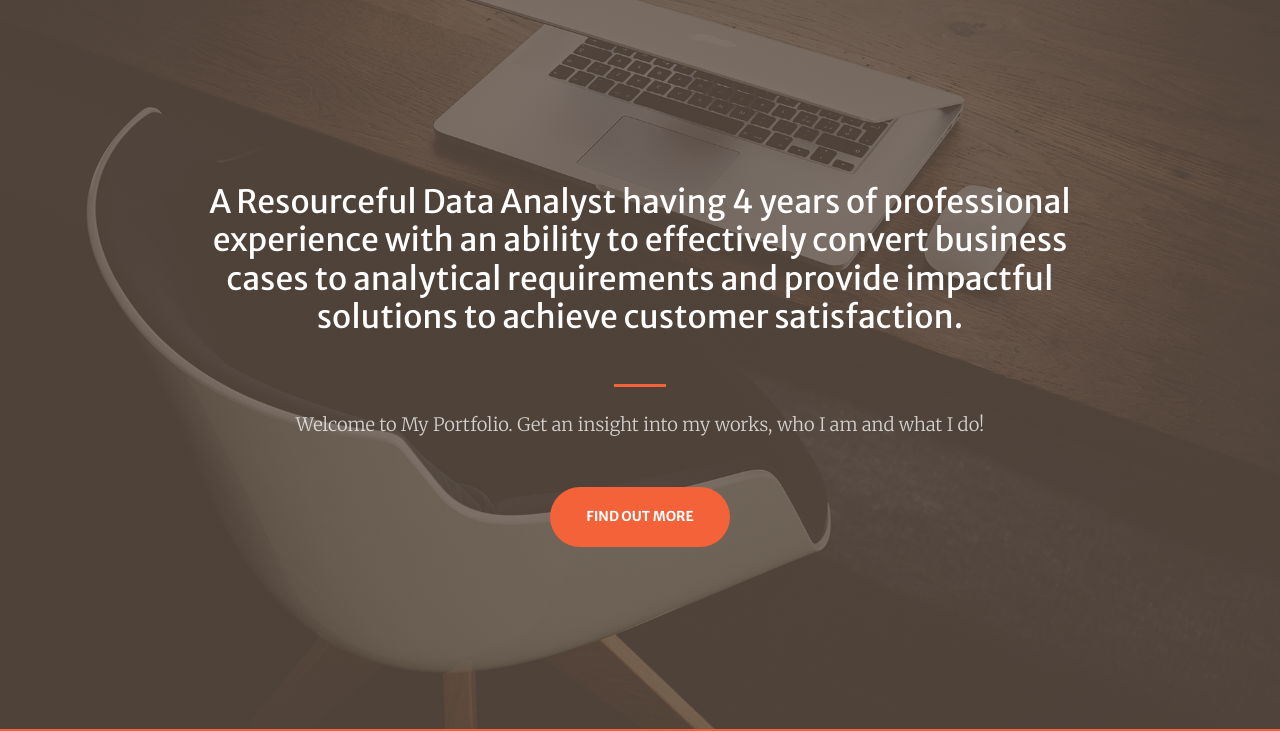
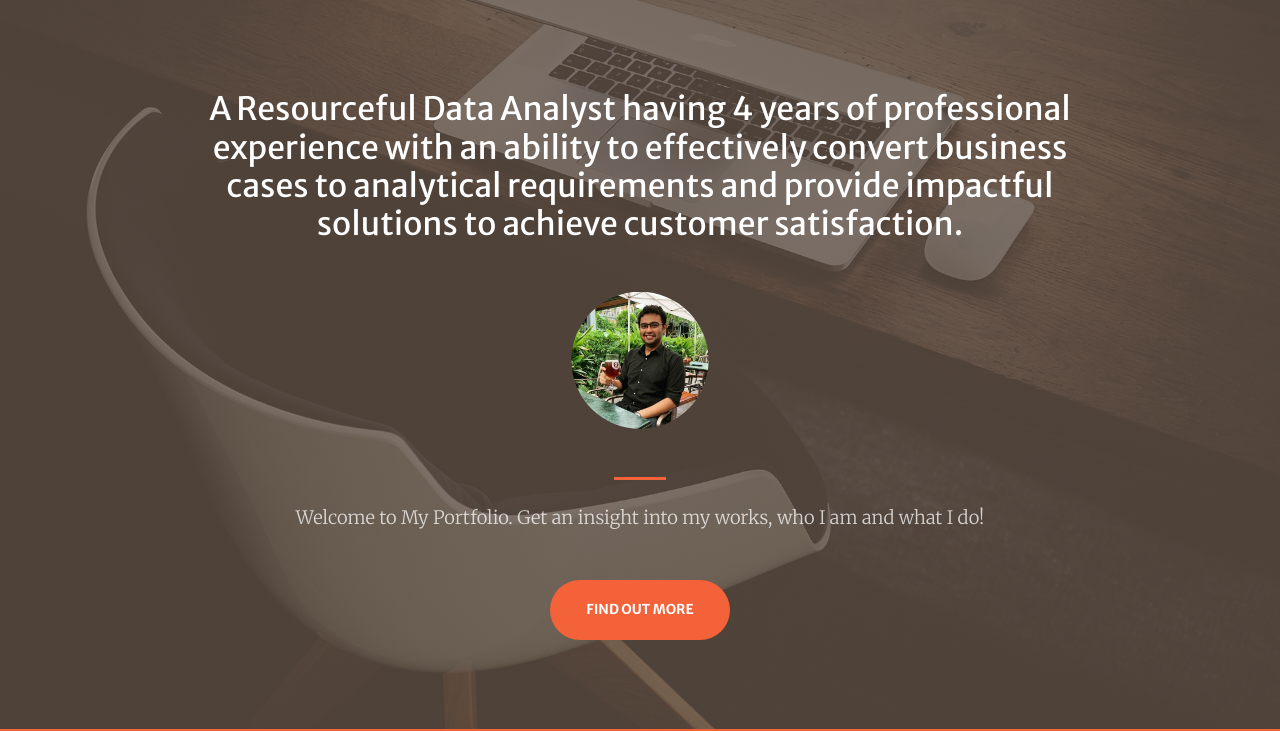
Before and after one commit to arclive202/arclive202.github.io, a plain HTML site: page index.html in a window 1280 px wide. Shown: the part 71-802 px from the top of the page. Drawn offline with nearby package versions, Linux system fonts and the light colour scheme.

Commit message:
Update index.html

```diff
--- a/index.html
+++ b/index.html
@@ -44,7 +44,7 @@
                 <div class="row h-100 align-items-center justify-content-center text-center">
                     <div class="col-lg-10 align-self-end">
                         <h2 class=" text-white mb-5">A Resourceful Data Analyst having 4 years of professional experience with an ability to effectively convert business cases to analytical requirements and provide impactful solutions to achieve customer satisfaction.</h1>
-<!--                         <img class="prof-img" alt="" src="assets/img/aditya-rc.jpeg" alt="" /><br/><br/> -->
+                        <img class="prof-img" alt="" src="assets/img/aditya-rc.jpeg" alt="" /><br/><br/>
                         <hr class="divider my-4" />
                     </div>
                     <div class="col-lg-8 align-self-baseline">
```
